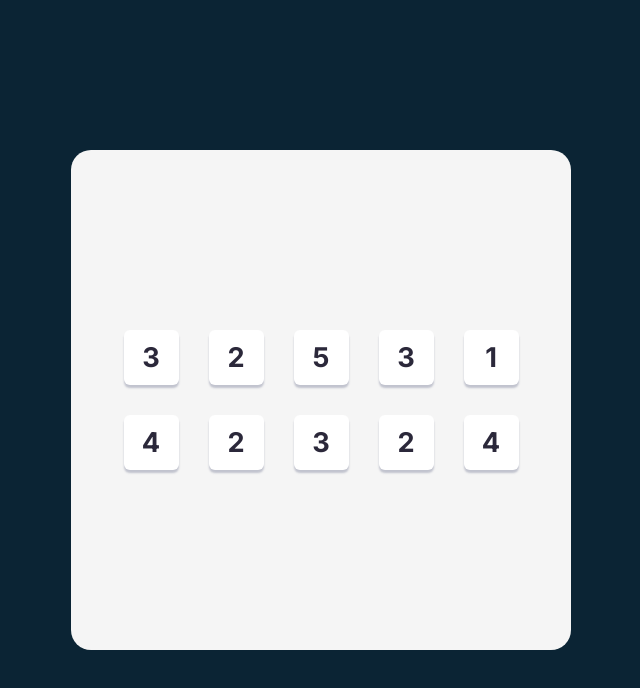
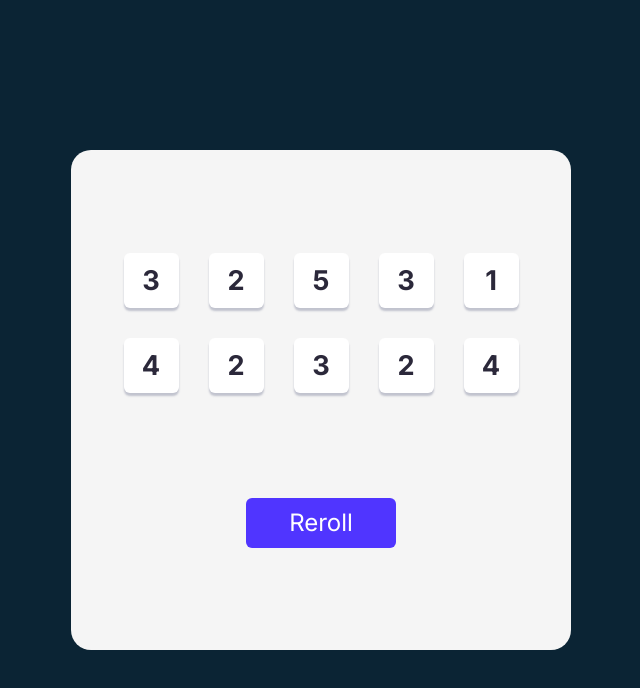
Before and after one commit to ajburrows/tenzies, a React (Vite) app: page / in a window 1280 px wide. Shown: the top 688 px of the page, without its empty margins (319-959 px from the left). Built offline with nearby package versions, Linux system fonts and the light colour scheme.

Commit message:
Add Reroll button

```diff
--- a/src/App.jsx
+++ b/src/App.jsx
@@ -16,11 +16,11 @@ export default function App(){
 
   console.log(dieComponentsArray)
   return(
-    <main className="game-container">
+    <main>
       <div className="dice-container">
         {dieComponentsArray}
       </div>
-
+      <button className="reroll-button" onClick={() => console.log("Reroll")}>Reroll</button>
     </main>
   )
 }
--- a/src/index.css
+++ b/src/index.css
@@ -21,17 +21,19 @@ div#root {
   max-width: 500px;
 }
 
-main{
+main {
   display: flex;
+  flex-direction: column;
+
   align-items: center;
-  justify-content: center;
+  justify-content: space-around;
   height: 100%;
   border-radius: 20px;
   padding: 50px;
   background-color: #F5F5F5;
 }
 
-.die{
+.die {
   display: flex;
   justify-content: center;
   align-items: center;
@@ -51,9 +53,31 @@ main{
   font-weight: 700;
 }
 
-.dice-container{
+.dice-container {
   display: grid;
   grid-template-columns: repeat(5,1fr);
   grid-template-rows: repeat(2, auto);
   gap: 30px;
 }
+
+.reroll-button {
+  background-color: #5035FF;
+  color: white;
+  border: none;
+  border-radius: 6px;
+
+  width: 150px;
+  height: 50px;
+
+  font-family: "Inter";
+  font-weight: 400;
+  font-size: 1.5rem;
+
+  cursor: pointer;
+  transition: background-color 0.2s, transform 0.2s;
+}
+
+.reroll-button:active {
+  background-color: #3426b9;
+  transform: scale(0.95);
+}
```
